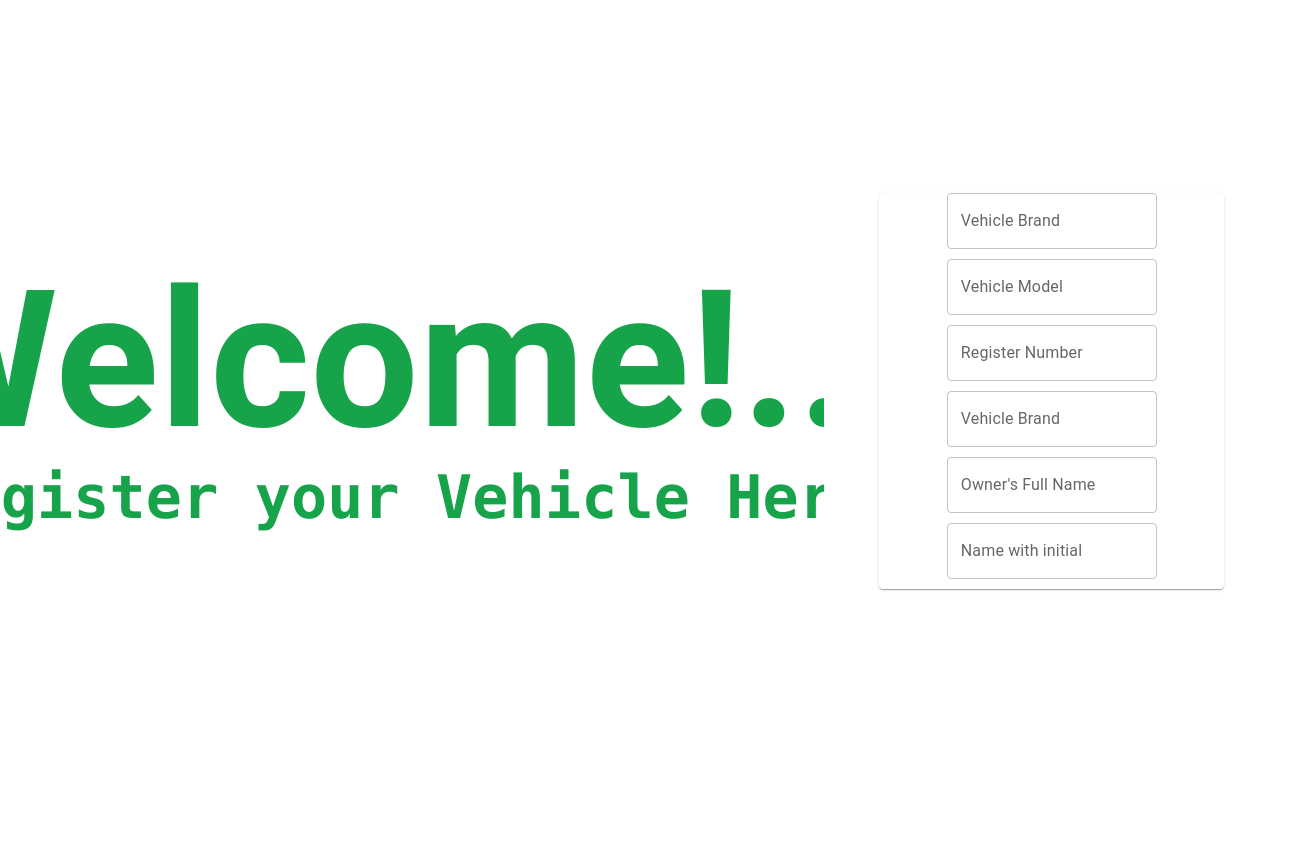
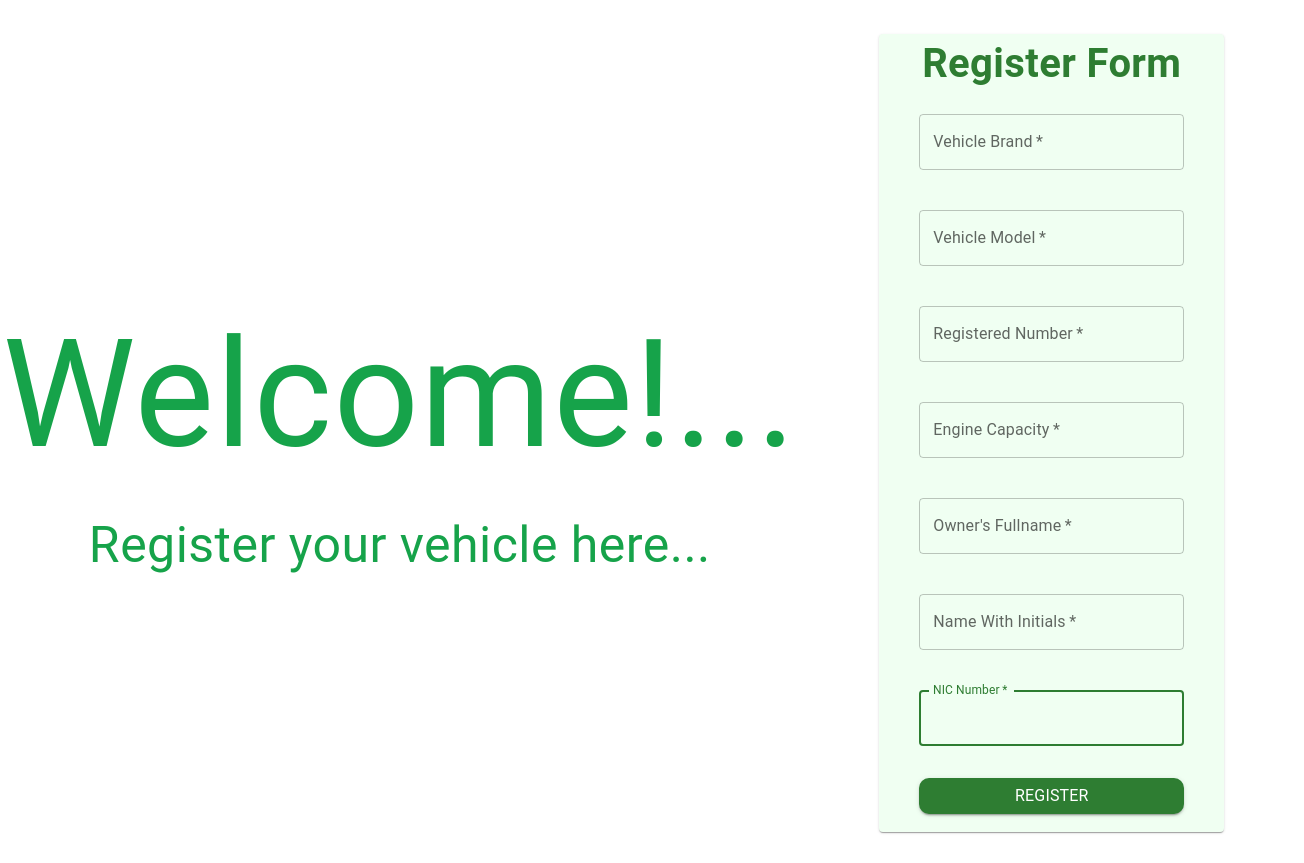
Before and after one commit to isharadh2002/FuelWiseLK, a React (Vite) app in the folder Front-End/: page /VehicleRegister in a window 1280 px wide. Shown: the whole page, 1304 px wide, since content can reach past the window. Before the commit the page ends 806 px from the top, so only its background shows below. Built offline with nearby package versions, Linux system fonts and the light colour scheme.

Commit message:
Vehicle Registration page

```diff
--- a/Front-End/src/components/vehicle/VehicleForm.jsx
+++ b/Front-End/src/components/vehicle/VehicleForm.jsx
@@ -1,7 +1,7 @@
-
+import { useState } from "react";
 import { experimentalStyled as styled } from '@mui/material/styles';
 
-import {Card,TextField,Paper,Box,Grid} from '@mui/material';
+import {Card,TextField,Paper,Box,Grid,Button,Typography} from '@mui/material';
 
 function VehicleForm() {
 
@@ -13,75 +13,319 @@ function VehicleForm() {
     textAlign: 'center',
 
 
-    }));
+  }));
+
+
+    const [brand,setBrand]=useState("");
+    const [model,setModel]=useState("");
+    const [number,setNumber]=useState("");
+    const [capacity,setCapacity]=useState("");
+    const [owFullName,setOwFullName]=useState("");
+    const [nameWithInitials,setNameWithInitial]=useState("");
+    const [nic,setNic]=useState("");
+
+  const isEmpty = () => {
+
+
+  };
+  const afterSubmitting = (e) => {
+    e.preventDefault();
+    if (!isEmpty()) {
+      document.location.href("");
+      //To giving another Location to above space
+    }
+    // to submit the values in to database through Backend DataBase
+
+
+
+
+  };
+
+
+
+
+
+
 
 
 
    return (
      <>
-       <div className=' h-screen  w-screen flex justify-center items-center '>
-        <Box sx={{ flexGrow: 1 }}>
+
+       <div className='m-6 h-screen  w-screen flex justify-center items-center '>
+         <Box sx={{ flexGrow: 1, flexBasis: { xs: "column", md: "row" }, alignItems: 'center', justifyContent: 'center', width: '100%', height: '100%', flexShrink:''}}>
             <Grid container spacing={{ xs: 2, md: 3 }} columns={{ xs: 1, sm: 1, md: 2 }}>
-                  <Item sx={{boxShadow:'none',display:'flex',alignItems:'center',justifyContent:'center' ,width:'65%'}}>
-                      <div className='flex flex-col  items-center text-green-600 font-bold text-6xl'>
-                        <h1>Welcome!...</h1>
-                        <h2 className='font-mono text-wrap text'>Register your Vehicle Here</h2>
-                      </div>
-                  </Item>
-                  <Item sx={{boxShadow:'none',display:'flex',alignItems:'center',justifyContent:'center' ,width:'35%'}}>
-                  <Card sx={{ maxWidth: 345,boxShadow:'5px', margin:'15px' }}>
-                      <div className=' '>
+                  <Item sx={{boxShadow:'none',display:'flex',alignItems:'center',justifyContent:'center' ,width:{xs:'100%' , md:'65%'}}}>
+                      <div className='flex flex-col  items-center text-green-600 font-extrabold '>
+                 <Typography
+                   sx={{
+                     fontSize:{xs:'100px',md:'150px'}
+                   }}
+                 >
+                   Welcome!...
+                 </Typography>
+                 <Typography
+                  sx={{
+                     fontSize: { xs: '25px', md: '50px' },
+
+                  }}
+                 >
+                   Register your vehicle here...
+                 </Typography>
+               </div>
+
+             </Item>
+
+                  <Item sx={{boxShadow:'none',display:'flex',alignItems:'center',justifyContent:'center' ,width:{xs:'100%',md:'35%'}}}>
+               <Card sx={{ maxWidth: 345, boxShadow: '5px', margin: '15px' ,backgroundColor:'#f0fff2'}}>
+                 <Typography
+                   fontSize='40px'
+                   color='success'
+                   fontWeight={700}
+                 >
+                   Register Form
+                 </Typography>
+
+                      <div className=''>
                    <TextField
                      sx={{
-                       marginBottom: '10px',
+                       marginBottom: '20px',
+                       marginTop: '20px',
+                       width: '265px',
+                       height: 'auto',
 
 
-                          }}
-                          id="outlined-multiline-flexible"
+
+
+
+                     }}
+                          value={brand}
+                          onInput={()=>setBrand()}
+                          id="brand"
                           label="Vehicle Brand"
-                          multiline
-                          maxRows={4}
-                        />
-                   <TextField
-                     sx={{marginBottom:'10px'}}
-                          id="outlined-multiline-flexible"
-                          label="Vehicle Model"
-                          multiline
-                          maxRows={4}
-                   />
-                   <TextField
-                     sx={{marginBottom:'10px'}}
-                          id="outlined-multiline-flexible"
-                          label="Register Number"
-                          multiline
-                          maxRows={4}
-                   />
-                   <TextField
-                     sx={{marginBottom:'10px'}}
-                          id="outlined-multiline-flexible"
-                          label="Vehicle Brand"
-                          multiline
-                          maxRows={4}
-                   />
-                   <TextField
-                     sx={{marginBottom:'10px'}}
-                          id="outlined-multiline-flexible"
-                          label="Owner's Full Name"
-                          multiline
-                          maxRows={4}
-                   />
-                   <TextField
-                     sx={{marginBottom:'10px'}}
-                          id="outlined-multiline-flexible"
-                          label="Name with initial"
+                          helperText=""
+                          name='brand'
+                          type='text'
+                          autoFocus
+
+                          required
+                          fullWidth
+
+                          variant='outlined'
+                          color='success'
                           multiline
                           maxRows={4}
                    />
 
 
+                   <TextField
+                     sx={{
+                       marginBottom: '20px',
+                       marginTop: '20px',
+                       width: '265px',
+                       height: 'auto',
 
 
-                      </div>
+
+
+
+                     }}
+                          value={model}
+                          onInput={()=>setModel()}
+                          id="model"
+                          label="Vehicle Model"
+                          helperText=""
+                          name='model'
+                          type='text'
+                          autoFocus
+
+                          required
+                          fullWidth
+
+                          variant='outlined'
+                          color='success'
+                          multiline
+                          maxRows={4}
+                   />
+                   <TextField
+                     sx={{
+                       marginBottom: '20px',
+                       marginTop: '20px',
+                       width: '265px',
+                       height: 'auto',
+
+
+
+
+
+                     }}
+                          value={number}
+                          onInput={()=>setNumber()}
+                          id="rg_Number"
+                          label="Registered Number"
+                          helperText=""
+                          name='brand'
+                          type='text'
+                          autoFocus
+
+                          required
+                          fullWidth
+
+                          variant='outlined'
+                          color='success'
+                          multiline
+                          maxRows={4}
+                   />
+                   <TextField
+                     sx={{
+                       marginBottom: '20px',
+                       marginTop: '20px',
+                       width: '265px',
+                       height: 'auto',
+
+
+
+
+
+                     }}
+                          value={capacity}
+                          onInput={()=>setCapacity()}
+                          id="en_Capacity"
+                          label="Engine Capacity"
+                          helperText=""
+                          name='en_Capacity'
+                          type='text'
+                          autoFocus
+
+                          required
+                          fullWidth
+
+                          variant='outlined'
+                          color='success'
+                          multiline
+                          maxRows={4}
+                   />
+
+                   <TextField
+                     sx={{
+                       marginBottom: '20px',
+                       marginTop: '20px',
+                       width: '265px',
+                       height: 'auto',
+
+
+
+
+
+                     }}
+                          value={owFullName}
+                          onInput={()=>setOwFullName()}
+                          id="ow_Fullname"
+                          label="Owner's Fullname"
+                          helperText=""
+                          name='ow_Fullname'
+                          type='text'
+                          autoFocus
+
+                          required
+                          fullWidth
+
+                          variant='outlined'
+                          color='success'
+                          multiline
+                          maxRows={4}
+                   />
+
+                   <TextField
+                     sx={{
+                       marginBottom: '20px',
+                       marginTop: '20px',
+                       width: '265px',
+                       height: 'auto',
+
+
+
+
+
+                          }}
+                          value={nameWithInitials}
+                          onInput={()=>setNameWithInitial()}
+                          id="with_Initials"
+                          label="Name With Initials"
+                          helperText=""
+                          name='with_Initials'
+                          type='text'
+                          autoFocus
+
+                          required
+                          fullWidth
+
+                          variant='outlined'
+                          color='success'
+                          multiline
+                          maxRows={4}
+                   />
+                   <TextField
+                     sx={{
+                       marginBottom: '20px',
+                       marginTop: '20px',
+                       width: '265px',
+                       height: 'auto',
+
+
+
+
+
+                          }}
+                          value={nic}
+                          onInput={()=>setNic()}
+                          id="nic_Number"
+                          label="NIC Number"
+                          helperText=""
+                          name='nic_Number'
+                          type='text'
+                          autoFocus
+
+                          required
+                          fullWidth
+
+                          variant='outlined'
+                          color='success'
+                          multiline
+                          maxRows={4}
+                   />
+
+                  <div>
+                   <Button variant="contained"
+                       color="success"
+                       sx={{
+
+                         width: '265px',
+                         marginBottom: '18px',
+                         marginTop:'12px',
+                         borderRadius: '10px',
+                         fontWeight:'12px'
+                       }}
+
+                       onclick={(e) => {
+                         e.target.value;
+                         afterSubmitting();
+                       }}
+
+
+
+
+                 >
+                       <Typography
+                         fontWeight=""
+                       >
+                         Register
+                       </Typography>
+                 </Button>
+                   </div>
+
+                 </div>
+
                     </Card>
                   </Item>
             </Grid>
```
